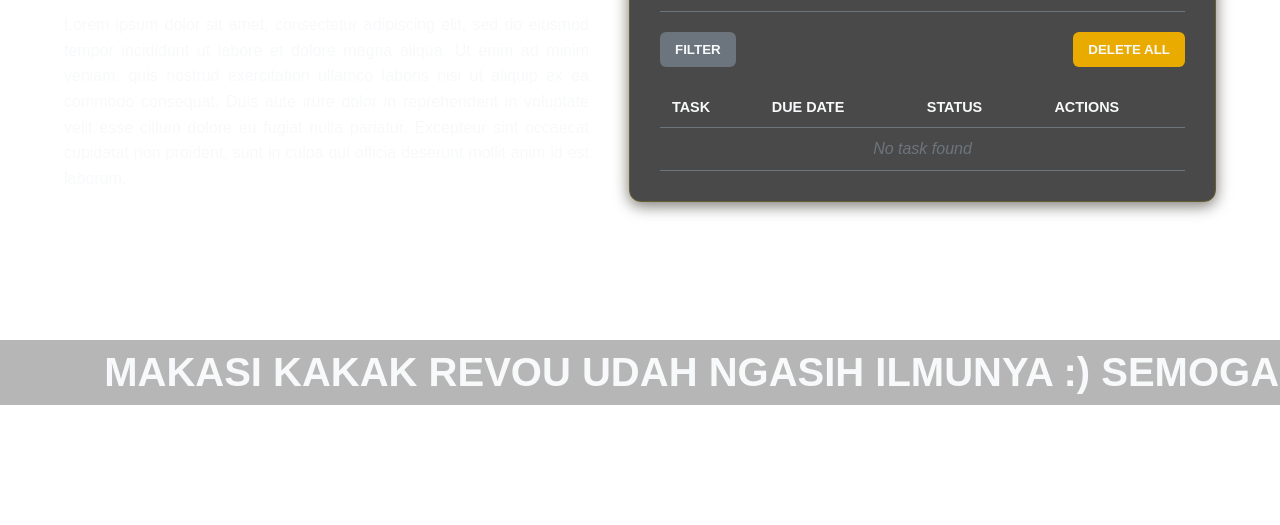
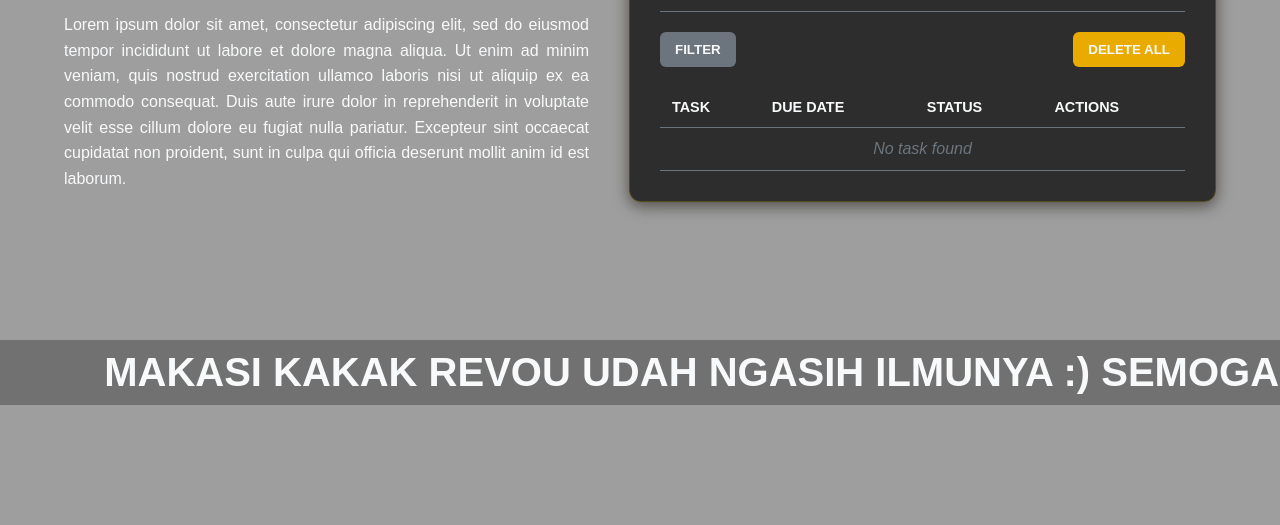
Before and after one commit to julianeroo/CodingCamp-290925-yulian, a plain HTML site: page index.html in a window 1280 px wide. Shown: the part 395-920 px from the top of the page. Drawn offline with Linux system fonts and the light colour scheme; the site is published under a folder, as on GitHub Pages, so addresses that start at the root find nothing.

Commit message:
correct gambar

```diff
--- a/css/style.css
+++ b/css/style.css
@@ -9,7 +9,7 @@
 
 body {
     font-family: Arial, sans-serif;
-    background-image: url('/mountain.png');
+    background-image: url('../mountain.png');
     background-size: cover;
     background-repeat: no-repeat;
     background-attachment: fixed;
```
